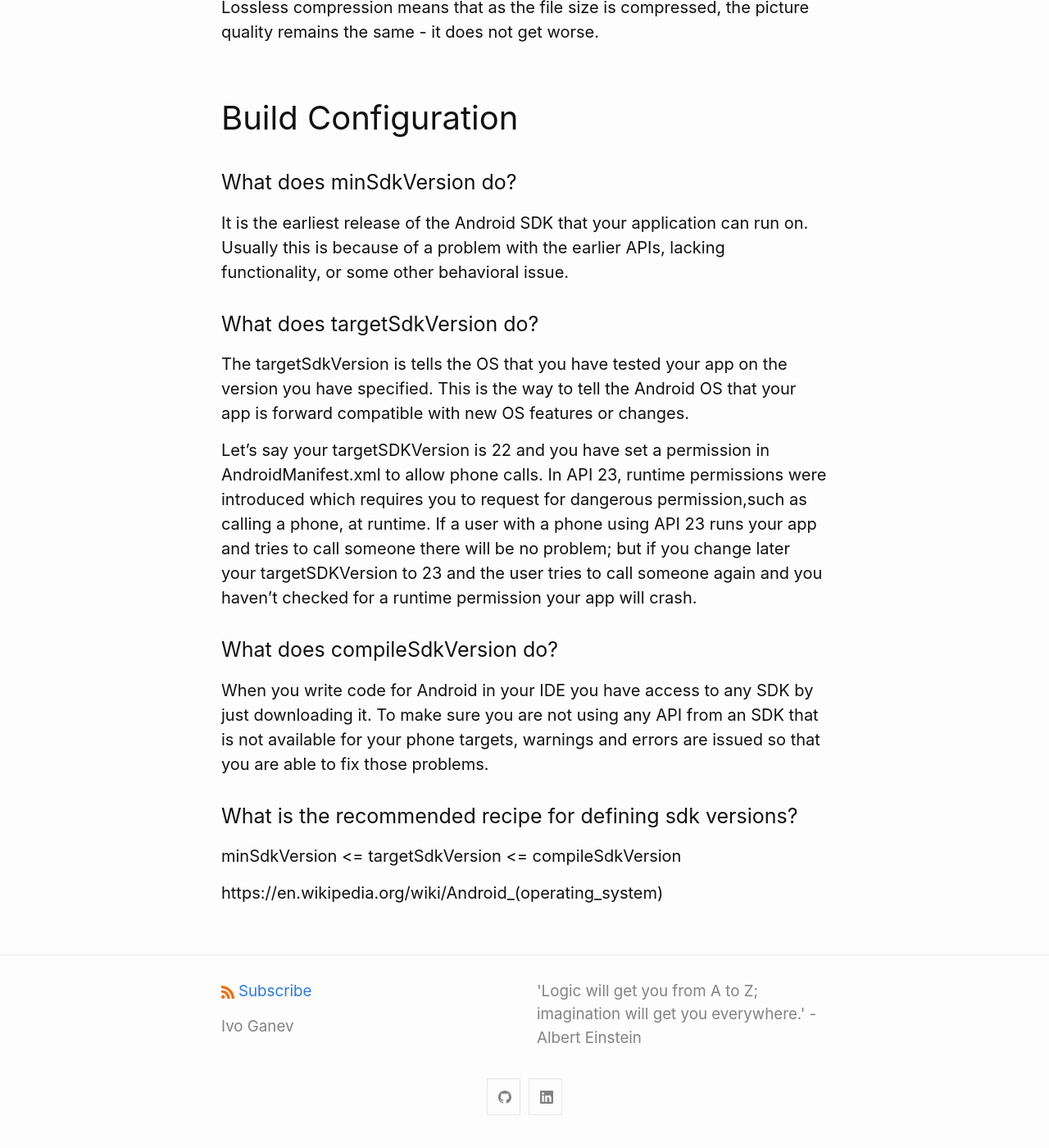
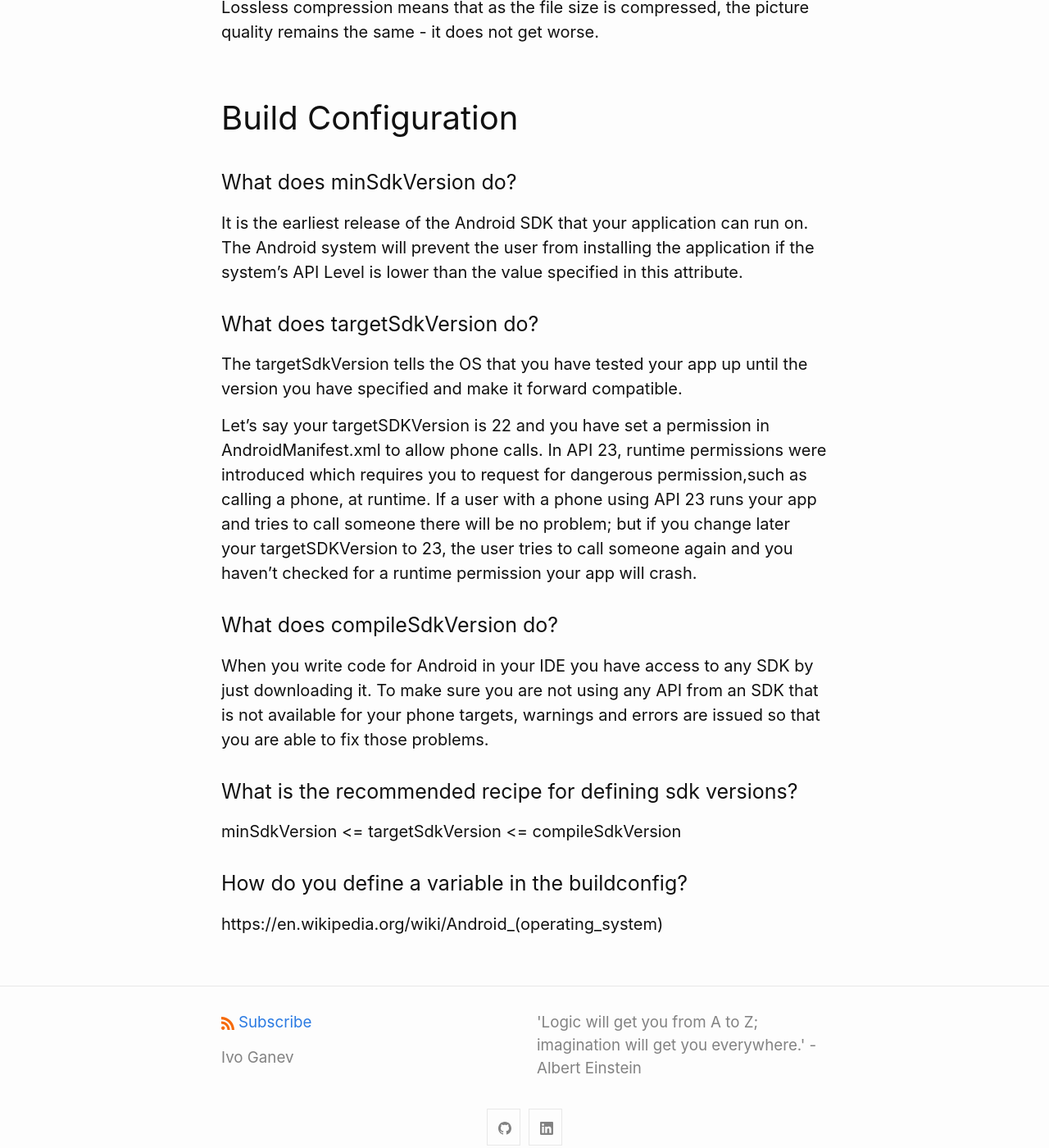
Before and after one commit to ivoGanev/ivoganev.github.io, a Jekyll site: the page built from _posts/2021-03-1-android-interview-questions-bible.markdown, in a window 1280 px wide and 1400 px high, scrolled down 9982 px. Shown: the whole window at 82% size. Built offline with Jekyll 4.4.1, drawn with Linux system fonts in a browser that asks for light colours.

Commit message:
fix sdk questions

```diff
--- a/CNAME
+++ /dev/null
@@ -1 +0,0 @@
-www.ivoganev.com
--- a/_posts/2021-03-1-android-interview-questions-bible.markdown
+++ b/_posts/2021-03-1-android-interview-questions-bible.markdown
@@ -261,13 +261,13 @@ Lossless compression means that as the file size is compressed, the picture qual
 
 #### What does minSdkVersion do?
 
-It is the earliest release of the Android SDK that your application can run on. Usually this is because of a problem with the earlier APIs, lacking functionality, or some other behavioral issue.
+It is the earliest release of the Android SDK that your application can run on. The Android system will prevent the user from installing the application if the system's API Level is lower than the value specified in this attribute.
 
 #### What does targetSdkVersion do?
 
-The targetSdkVersion is tells the OS that you have tested your app on the version you have specified. This is the way to tell the Android OS that your app is forward compatible with new OS features or changes.
+The targetSdkVersion tells the OS that you have tested your app up until the version you have specified and make it forward compatible.
 
- Let's say your targetSDKVersion is 22 and you have set a permission in AndroidManifest.xml to allow phone calls. In API 23, runtime permissions were introduced which requires you to request for dangerous permission,such as calling a phone, at runtime. If a user with a phone using API 23 runs your app and tries to call someone there will be no problem; but if you change later your targetSDKVersion to 23 and the user tries to call someone again and you haven't checked for a runtime permission your app will crash.
+Let's say your targetSDKVersion is 22 and you have set a permission in AndroidManifest.xml to allow phone calls. In API 23, runtime permissions were introduced which requires you to request for dangerous permission,such as calling a phone, at runtime. If a user with a phone using API 23 runs your app and tries to call someone there will be no problem; but if you change later your targetSDKVersion to 23, the user tries to call someone again and you haven't checked for a runtime permission your app will crash.
 
 #### What does compileSdkVersion do?
 
@@ -277,4 +277,6 @@ When you write code for Android in your IDE you have access to any SDK by just d
 
 minSdkVersion <= targetSdkVersion <= compileSdkVersion
 
+#### How do you define a variable in the buildconfig?
+
 https://en.wikipedia.org/wiki/Android_(operating_system)
```
